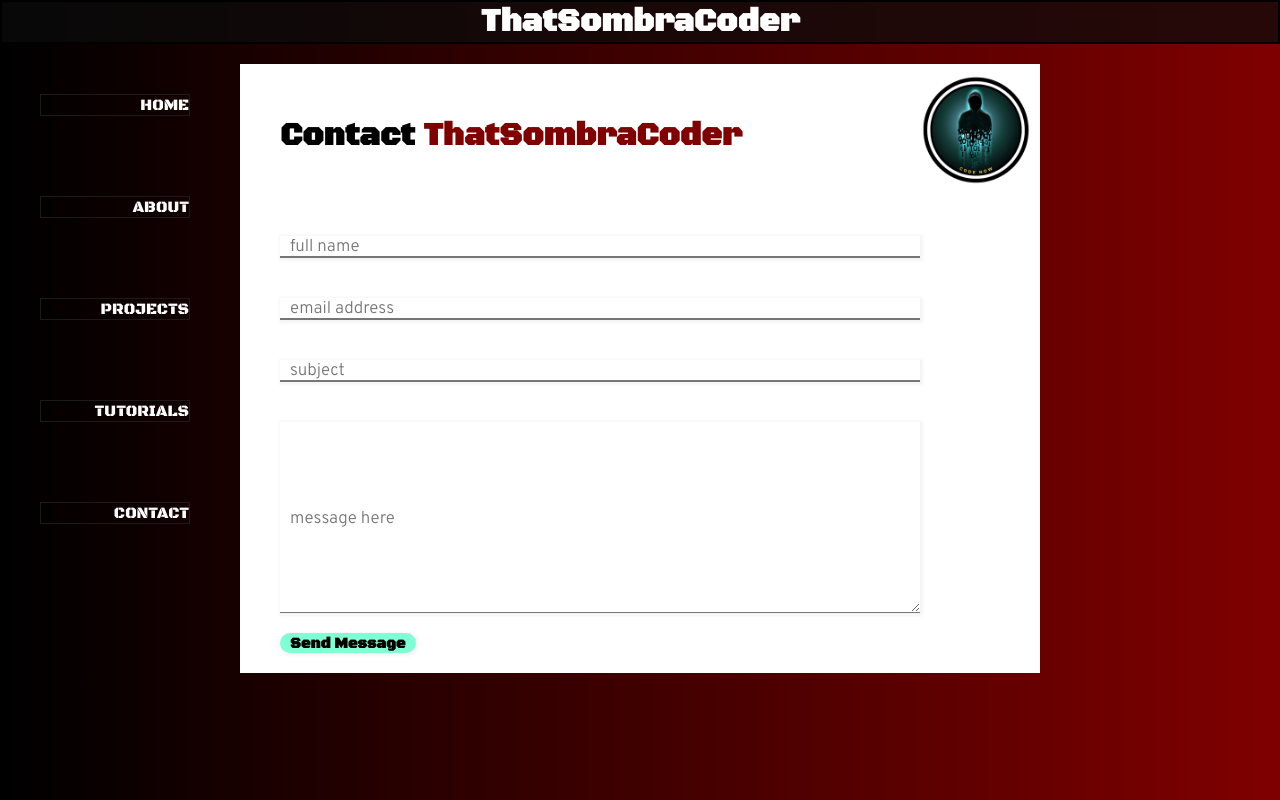
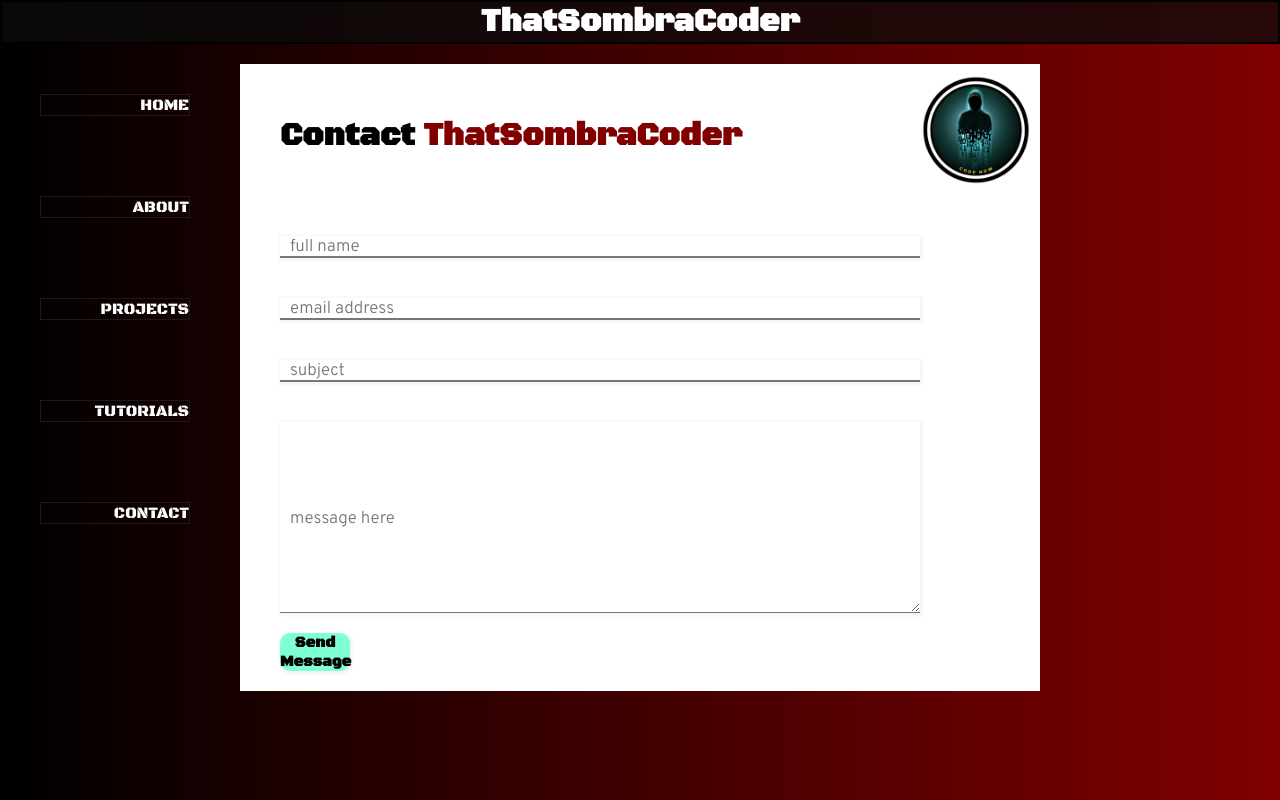
Before and after one commit to Newbclharri/portfolio1-frontend, a React (Create React App) app: page /contact in a window 1280 px wide. Built offline with nearby package versions, Linux system fonts and the light colour scheme.

Commit message:
edits button styling

```diff
--- a/src/App.css
+++ b/src/App.css
@@ -238,11 +238,8 @@ input, textarea{
     border-style: hidden;
     background-color:aquamarine;
     font-weight: bold;
-    height: 20px;
-    width: fit-content;
-    padding: 10px auto;
-    padding-left: 10px;
-    padding-right: 10px;
+    /* height: 20px; */
+    width: 70px;
     box-shadow: 1px 1px 3px 2px whitesmoke;
     font-family: var(--font-title);
 }
```
